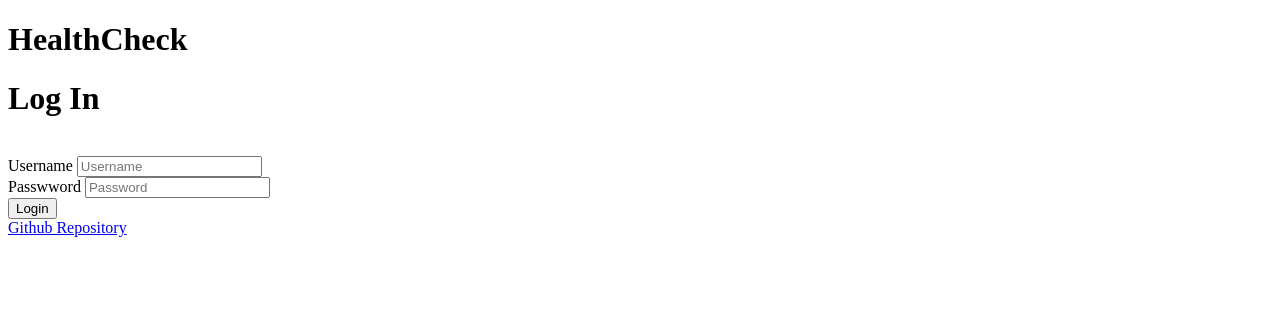
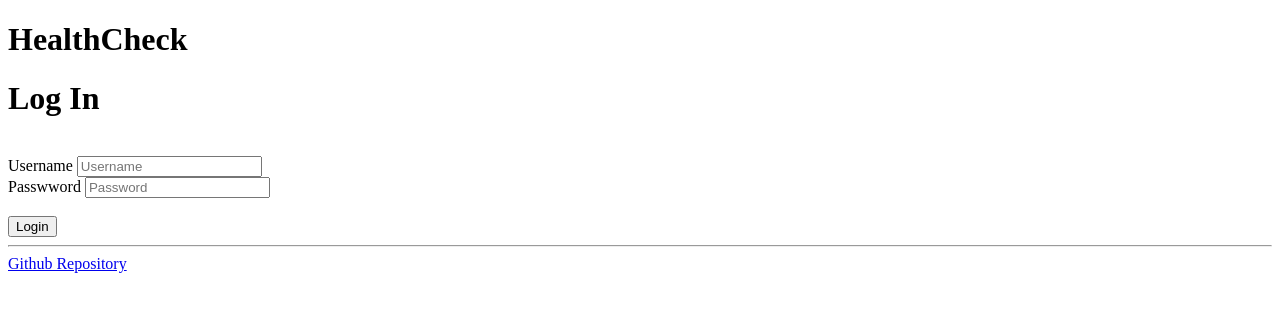
Before and after one commit to rmccurdy268/startup, a plain HTML site: page index.html in a window 1280 px wide. Drawn offline with Linux system fonts and the light colour scheme.

Commit message:
changed spacing on login page

```diff
--- a/index.html
+++ b/index.html
@@ -21,8 +21,10 @@
         <label for="password">Passwword</label>
         <input type="password" id="password" placeholder="Password" />
         </br>
+      </br>
         <button type="submit">Login</button>
         </form>
+        <hr>
     </main>
     <footer>
         <a href="https://github.com/rmccurdy268/startup.git">Github Repository</a>
```
